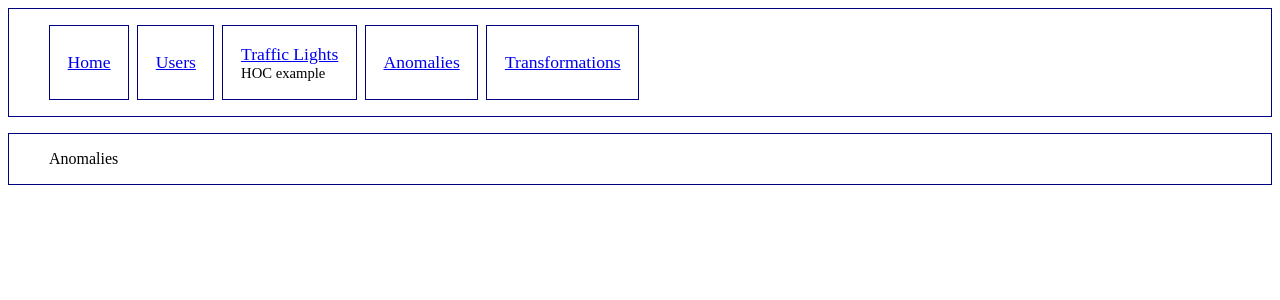
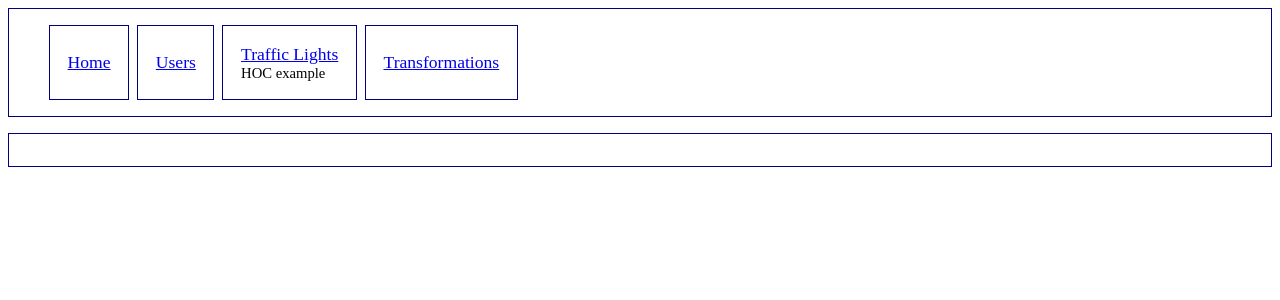
Before and after one commit to idenisovs/basic-react-app, a React app: page /anomalies in a window 1280 px wide. Shown: the top 300 px of the page. Built offline with nearby package versions, Linux system fonts and the light colour scheme.

Commit message:
Anomalies page removed.

```diff
--- a/sources/App.js
+++ b/sources/App.js
@@ -15,7 +15,6 @@ export default function App() {
           <Route exact path="/" element={<Dashboard />} />
           <Route path="/users" element={<Users />} />
           <Route path="/traffic-lights" element={<TrafficLights />} />
-          <Route path="/anomalies" element={<Anomalies />} />
           <Route path="/transformations" element={<Transformations />} />
         </Routes>
       </div>
--- a/sources/components/NavBar/NavBar.jsx
+++ b/sources/components/NavBar/NavBar.jsx
@@ -26,11 +26,6 @@ export function NavBar() {
           <small>HOC example</small>
         </li>
         <li>
-          <Link to="/anomalies">
-            Anomalies
-          </Link>
-        </li>
-        <li>
           <Link to="/transformations">
             Transformations
           </Link>
--- a/sources/pages/anomalies/Anomalies.jsx
+++ /dev/null
@@ -1,5 +0,0 @@
-import React from 'react';
-
-export function Anomalies() {
-  return (<div>Anomalies</div>);
-}
--- a/sources/pages/index.js
+++ b/sources/pages/index.js
@@ -1,5 +1,4 @@
 export * from './dashboard/Dashboard';
 export * from './users/Users';
 export * from './traffic-lights/TrafficLights';
-export * from './anomalies/Anomalies';
 export * from './transformations/Transformations';
```
